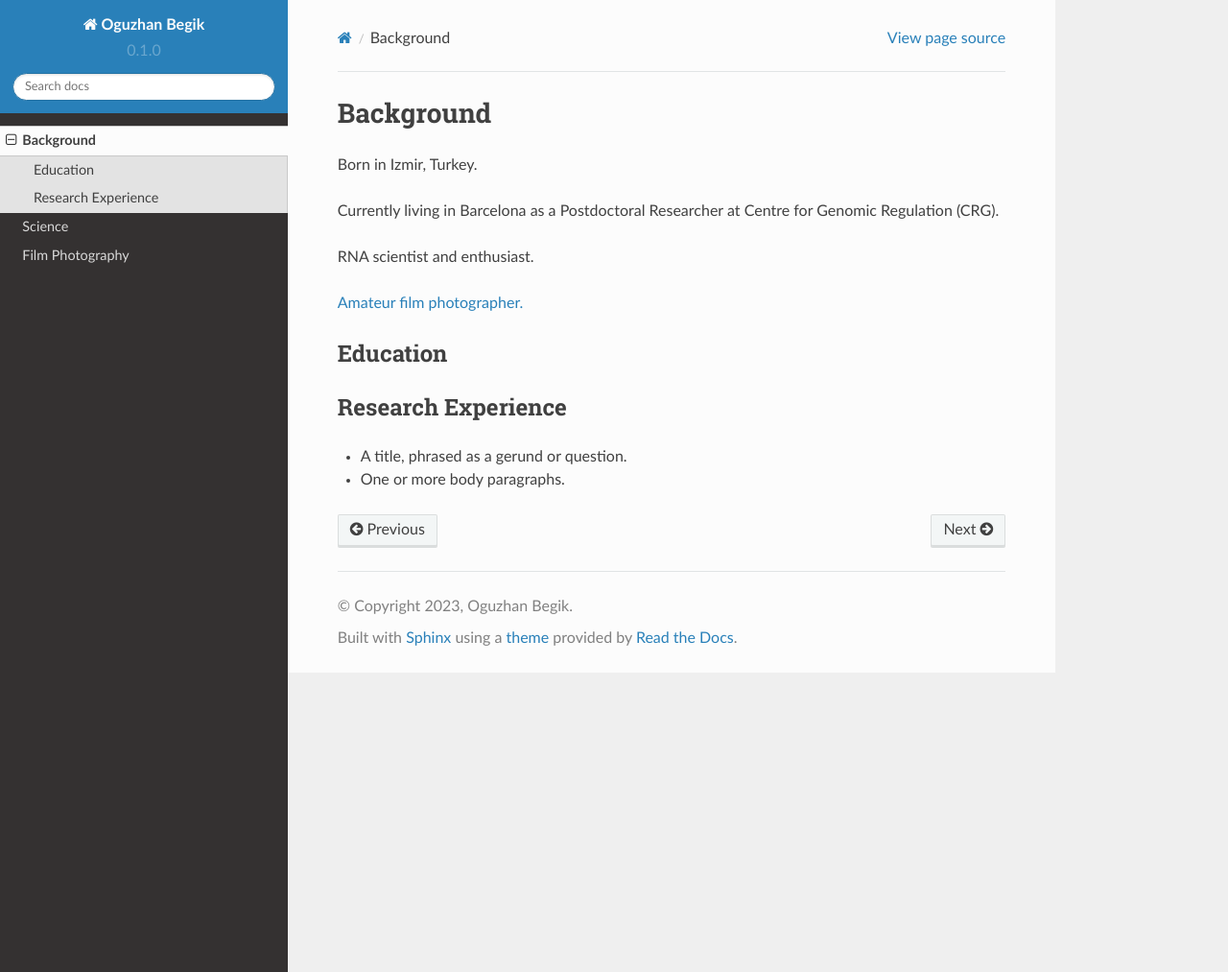
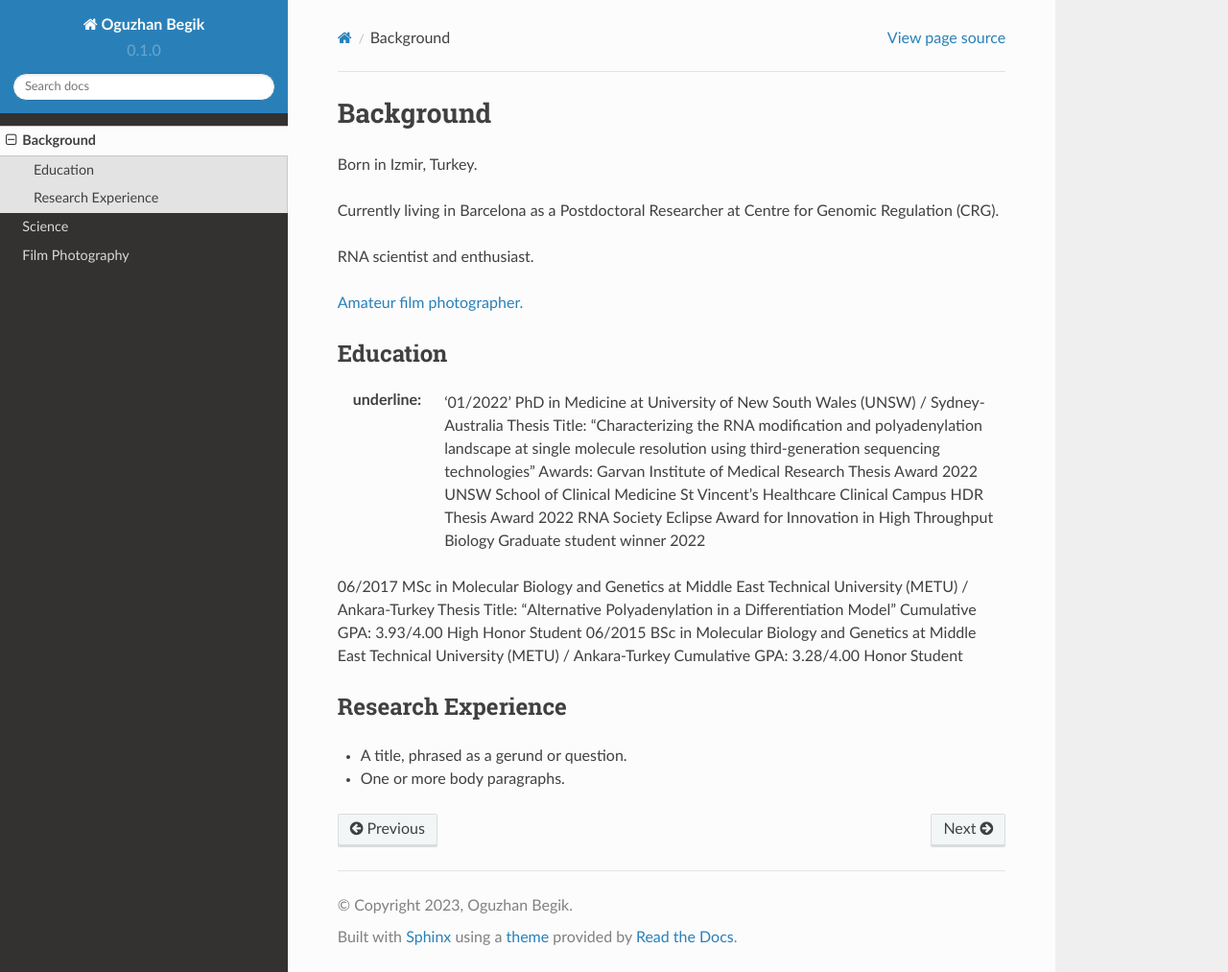
Before and after one commit to obegik/website_readdocs, a Sphinx documentation site: the page built from docs/source/background.rst, in a window 1280 px wide and 1013 px high. Shown: the whole window at 96% size. Built offline with Sphinx 7.4.7 and the Read the Docs theme 2.0.0, drawn with Linux system fonts in a browser that asks for light colours.

Commit message:
Update background.rst

```diff
--- a/docs/source/background.rst
+++ b/docs/source/background.rst
@@ -17,6 +17,26 @@ RNA scientist and enthusiast.
 Education
 ------------
 
+:underline: '01/2022'
+  PhD in Medicine at University of New South Wales (UNSW) / Sydney-Australia
+  Thesis Title: “Characterizing the RNA modification and polyadenylation landscape at single molecule resolution using
+  third-generation sequencing technologies”
+  Awards:
+  Garvan Institute of Medical Research Thesis Award 2022
+  UNSW School of Clinical Medicine St Vincent’s Healthcare Clinical Campus HDR Thesis Award 2022
+  RNA Society Eclipse Award for Innovation in High Throughput Biology Graduate student winner 2022
+
+
+
+
+
+06/2017
+MSc in Molecular Biology and Genetics at Middle East Technical University (METU) / Ankara-Turkey
+Thesis Title: “Alternative Polyadenylation in a Differentiation Model”
+Cumulative GPA: 3.93/4.00 High Honor Student
+06/2015
+BSc in Molecular Biology and Genetics at Middle East Technical University (METU) / Ankara-Turkey
+Cumulative GPA: 3.28/4.00 Honor Student
 
 Research Experience
 ----------------
```
